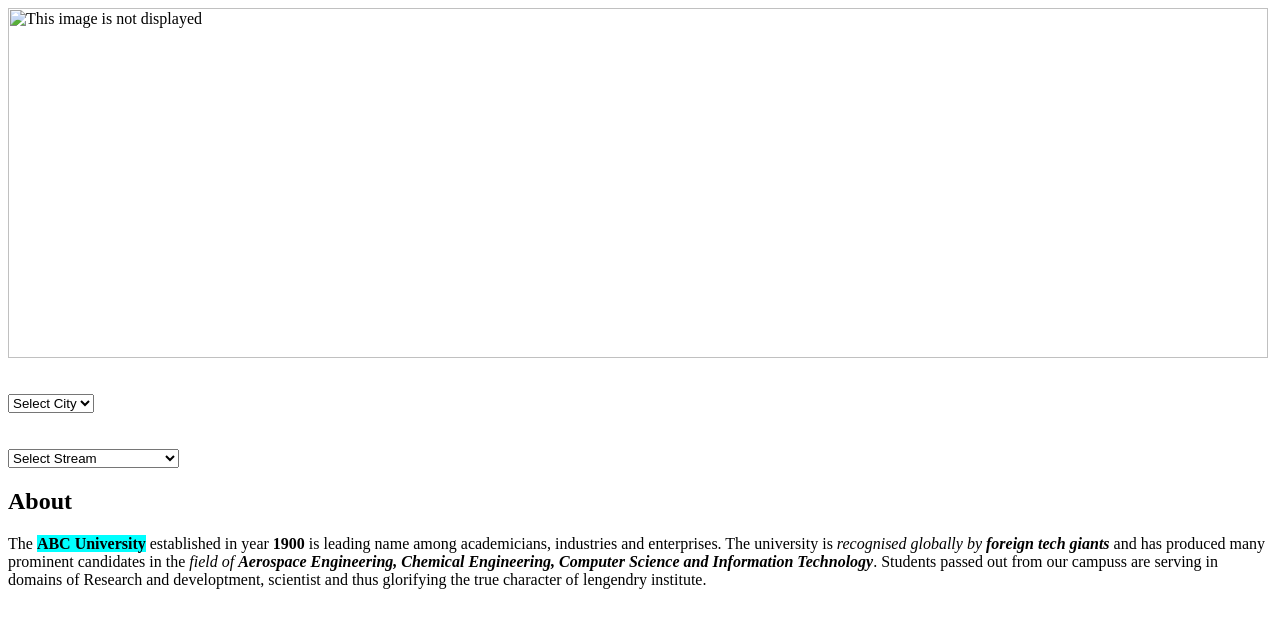
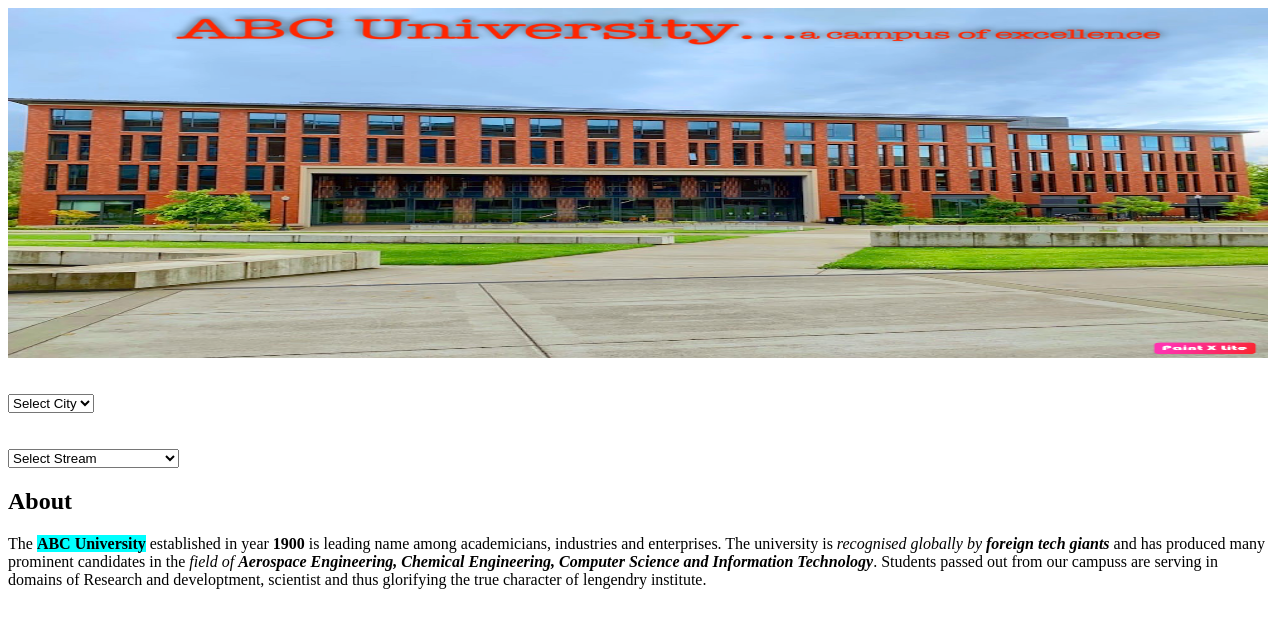
Before and after one commit to shivgit22/abc-uni, a plain HTML site: page index.html in a window 1280 px wide. Drawn offline with Linux system fonts and the light colour scheme.

Commit message:
image source updates

```diff
--- a/index.html
+++ b/index.html
@@ -3,7 +3,7 @@
 
 </head>
 <body>
-    <div><img src="college-image.jpeg" alt="This image is not displayed" width="1260px" height="350  "></div>
+    <div><img src="images/college-image.jpeg" alt="This image is not displayed" width="1260px" height="350  "></div>
 
 <br><br>
 <div>
```
